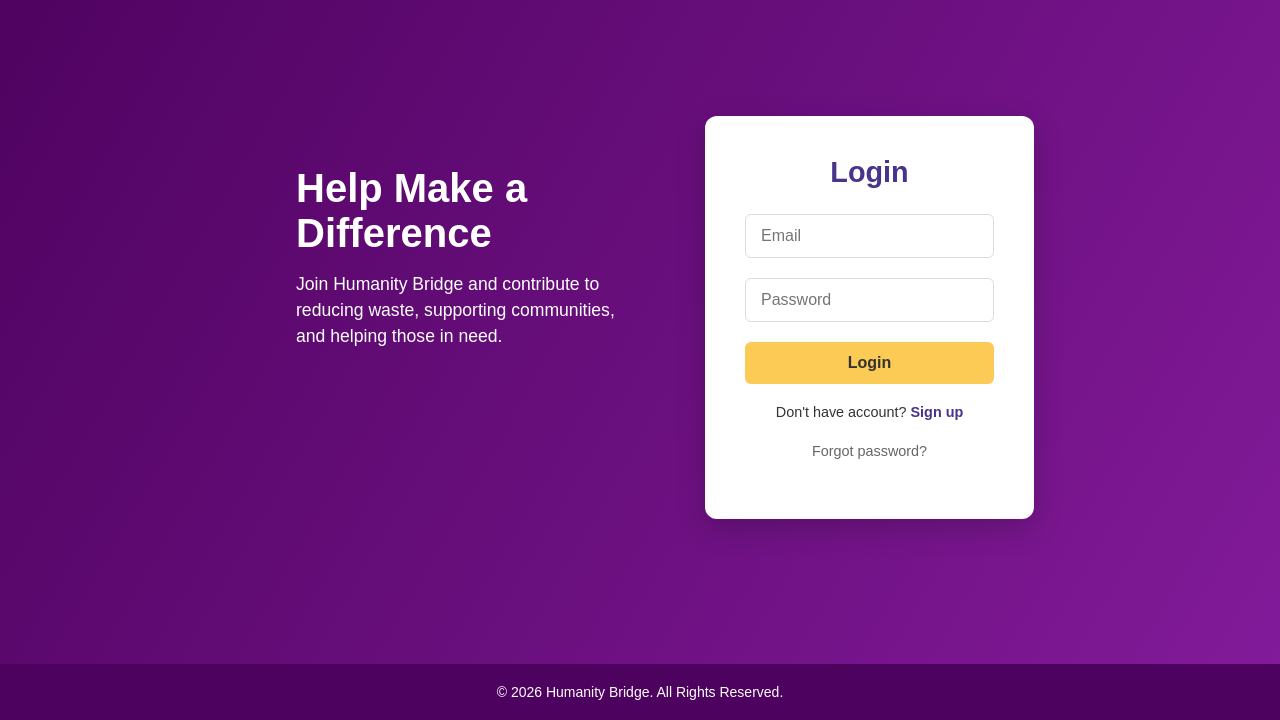
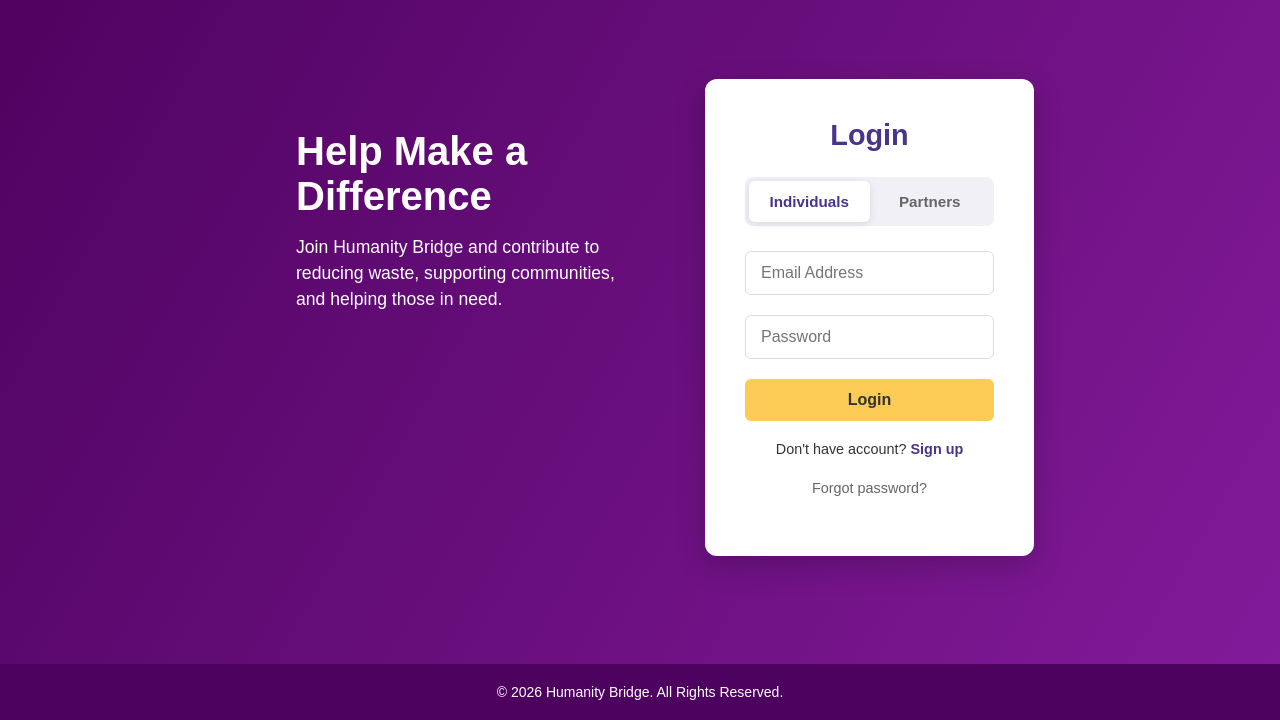
Before and after one commit to gharsha1199-ghv/HUMANITY-BRIDGE_G11, a Flask app: page /login in a window 1280 px wide. Shown: the part 80-800 px from the top of the page. Run offline with Flask 3, Linux system fonts and the light colour scheme.

Commit message:
seprations for indivudals and partners

```diff
--- a/app.py
+++ b/app.py
@@ -412,6 +412,7 @@ def signup():
 def login():
     email = request.form['email']
     password = request.form['password']
+    reg_no = request.form.get('reg_no')
 
 # static values for testing
     if email == "admin@gmail.com" and password == "humanitybridge":
@@ -419,9 +420,9 @@ def login():
         session['email'] = email
         session['role'] = "admin"
         return redirect('/adminhome')
-    elif email == "ngo@gmail.com" and password == "humanitybridge":
+    elif email == "ngo@gmail.com" and reg_no == "123456" and password == "humanitybridge":
         session['name'] = "Sunshine Orphanage"
-        session['email'] = email
+        session['email'] = "ngo@gmail.com"
         session['phone'] = "+91 90123 45678"
         session['city'] = "Hyderabad"
         session['pincode'] = "500001"
@@ -435,9 +436,9 @@ def login():
         session['pincode'] = "500001"
         session['role'] = "donor"
         return redirect('/donorhome')
-    elif email == "regulardonar@gmail.com" and password == "humanitybridge":
+    elif email == "regulardonar@gmail.com" and reg_no == "123456" and password == "humanitybridge":
         session['name'] = "Santhosh Dhaba"
-        session['email'] = email
+        session['email'] = "regulardonar@gmail.com"
         session['phone'] = "+91 99999 88888"
         session['city'] = "Hyderabad"
         session['pincode'] = "500001"
@@ -497,40 +498,42 @@ def login():
             return render_template('beforelogin_Script_html/login_pg.html', error="Invalid Email or Password!")
 
     #regulardonors table
-    cursor.execute("SELECT password, name, phone, email, city, pincode FROM regulardonors WHERE email = %s", (email,))
-    row = cursor.fetchone()
-    if row:
-        hashed_password = row[0]
-        if check_password_hash(hashed_password, password):
-            session['name'] = row[1]
-            session['phone'] = row[2]
-            session['email'] = row[3]
-            session['city'] = row[4]
-            session['pincode'] = row[5]
-            session['role'] = "regulardonor"
-            cursor.close()
-            return redirect('/regulardonorhome')
-        else:
-            cursor.close()
-            return render_template('beforelogin_Script_html/login_pg.html', error="Invalid Email or Password!")
+    if reg_no:
+        cursor.execute("SELECT password, name, phone, email, city, pincode FROM regulardonors WHERE email = %s AND registration_number = %s", (email, reg_no))
+        row = cursor.fetchone()
+        if row:
+            hashed_password = row[0]
+            if check_password_hash(hashed_password, password):
+                session['name'] = row[1]
+                session['phone'] = row[2]
+                session['email'] = row[3]
+                session['city'] = row[4]
+                session['pincode'] = row[5]
+                session['role'] = "regulardonor"
+                cursor.close()
+                return redirect('/regulardonorhome')
+            else:
+                cursor.close()
+                return render_template('beforelogin_Script_html/login_pg.html', error="Invalid Email or Password!")
 
     #ngo_receivers table
-    cursor.execute("SELECT password, name, phone, email, city, pincode FROM ngo_receivers WHERE email = %s", (email,))
-    row = cursor.fetchone()
-    if row:
-        hashed_password = row[0]
-        if check_password_hash(hashed_password, password):
-            session['name'] = row[1]
-            session['phone'] = row[2]
-            session['email'] = row[3]
-            session['city'] = row[4]
-            session['pincode'] = row[5]
-            session['role'] = "ngo"
-            cursor.close()
-            return redirect('/ngohome')
-        else:
-            cursor.close()
-            return render_template('beforelogin_Script_html/login_pg.html', error="Invalid Email or Password!")
+    if reg_no:
+        cursor.execute("SELECT password, name, phone, email, city, pincode FROM ngo_receivers WHERE email = %s AND registration_no = %s", (email, reg_no))
+        row = cursor.fetchone()
+        if row:
+            hashed_password = row[0]
+            if check_password_hash(hashed_password, password):
+                session['name'] = row[1]
+                session['phone'] = row[2]
+                session['email'] = row[3]
+                session['city'] = row[4]
+                session['pincode'] = row[5]
+                session['role'] = "ngo"
+                cursor.close()
+                return redirect('/ngohome')
+            else:
+                cursor.close()
+                return render_template('beforelogin_Script_html/login_pg.html', error="Invalid Email or Password!")
 
     cursor.close()
     return render_template('beforelogin_Script_html/login_pg.html', error="Invalid Email or Password!")
--- a/static/beforelogin_Style_css/login_pg.css
+++ b/static/beforelogin_Style_css/login_pg.css
@@ -230,3 +230,36 @@ body {
     color: #721c24;
     border: 1px solid #f5c6cb;
 }
+
+/* Login Segmented Tabs Styles */
+.login-tabs {
+    display: flex;
+    background-color: #f1f0f6;
+    padding: 4px;
+    border-radius: 8px;
+    margin-bottom: 25px;
+}
+
+.tab-btn {
+    flex: 1;
+    border: none;
+    background: none;
+    padding: 12px 15px;
+    font-size: 0.95rem;
+    font-weight: 600;
+    color: #666;
+    cursor: pointer;
+    border-radius: 6px;
+    transition: all 0.3s ease;
+    outline: none;
+}
+
+.tab-btn.active {
+    background-color: white;
+    color: #48348a;
+    box-shadow: 0 2px 8px rgba(0, 0, 0, 0.1);
+}
+
+.tab-btn:hover:not(.active) {
+    color: #48348a;
+}
--- a/templates/beforelogin_Script_html/login_pg.html
+++ b/templates/beforelogin_Script_html/login_pg.html
@@ -58,6 +58,11 @@
                 <div class="login-card">
                     <h2>Login</h2>
 
+                    <div class="login-tabs">
+                        <button type="button" class="tab-btn active" data-tab="individuals">Individuals</button>
+                        <button type="button" class="tab-btn" data-tab="partners">Partners</button>
+                    </div>
+
                     {% if error %}
                     <div class="alert-message error">
                         {{ error }}
@@ -66,7 +71,11 @@
 
                     <form id="loginForm" method="POST" action="/login">
                         <div class="input-group">
-                            <input type="email" id="emailInput" name="email" placeholder="Email" required>
+                            <input type="text" id="emailInput" name="email" placeholder="Email Address" required>
+                        </div>
+
+                        <div class="input-group" id="regNoGroup" style="display: none;">
+                            <input type="text" id="regNoInput" name="reg_no" placeholder="Registration ID / Number">
                         </div>
 
                         <div class="input-group">
@@ -77,7 +86,12 @@
                     </form>
 
                     <div class="form-footer">
-                        <p>Don't have account? <a href="/signup">Sign up</a></p><br>
+                        <div id="signupFooter">
+                            <p>Don't have account? <a href="/signup">Sign up</a></p><br>
+                        </div>
+                        <div id="partnerNotice" style="display: none; margin-bottom: 20px; font-size: 0.88rem; color: #666; line-height: 1.4;">
+                            <p>NGOs and Regular Donors are registered by the administrator. Please contact the administrator for your login credentials.</p><br>
+                        </div>
                         <a href="#" class="forgot-pass">Forgot password?</a>
 
                         <div class="social-icons">
@@ -96,7 +110,36 @@
     </footer>
 
     <script>
-        // Form submits naturally to the POST /login Flask backend
+        document.addEventListener('DOMContentLoaded', function() {
+            const tabBtns = document.querySelectorAll('.tab-btn');
+            const emailInput = document.getElementById('emailInput');
+            const regNoGroup = document.getElementById('regNoGroup');
+            const regNoInput = document.getElementById('regNoInput');
+            const signupFooter = document.getElementById('signupFooter');
+            const partnerNotice = document.getElementById('partnerNotice');
+
+            tabBtns.forEach(btn => {
+                btn.addEventListener('click', function() {
+                    tabBtns.forEach(b => b.classList.remove('active'));
+                    this.classList.add('active');
+
+                    const tabType = this.getAttribute('data-tab');
+                    if (tabType === 'individuals') {
+                        emailInput.placeholder = "Email Address";
+                        regNoGroup.style.display = 'none';
+                        regNoInput.removeAttribute('required');
+                        signupFooter.style.display = 'block';
+                        partnerNotice.style.display = 'none';
+                    } else {
+                        emailInput.placeholder = "Email Address";
+                        regNoGroup.style.display = 'block';
+                        regNoInput.setAttribute('required', 'required');
+                        signupFooter.style.display = 'none';
+                        partnerNotice.style.display = 'block';
+                    }
+                });
+            });
+        });
     </script>
         <script src="{{url_for('static',filename='headerfooter/nav.js')}}"></script>
 
```
